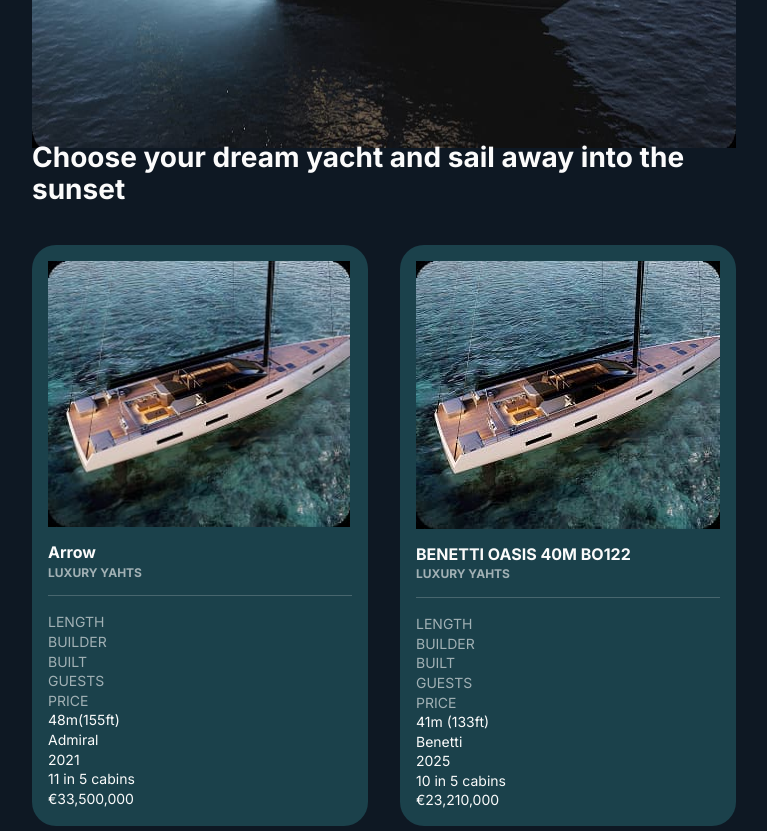
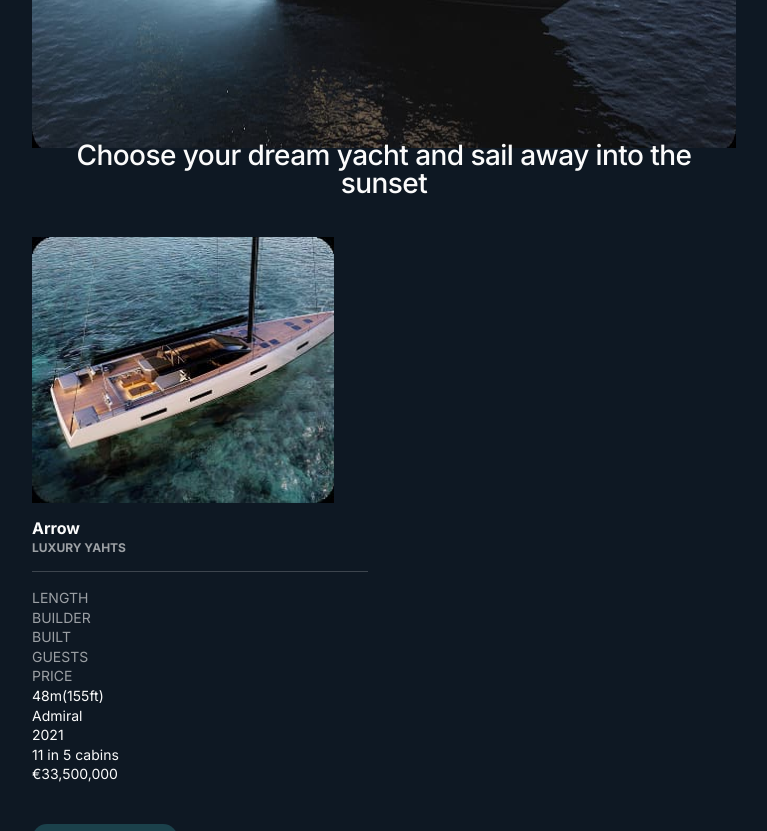
Before and after one commit to anyalazar2487-tech/yachtjet, a plain HTML site: page index.html in a window 1280 px wide. Shown: the part 1652-2483 px from the top of the page, without its empty margins (256-1023 px from the left). Drawn offline with nearby package versions, Linux system fonts and the light colour scheme.

Commit message:
add index file

```diff
--- a/css/styles.css
+++ b/css/styles.css
@@ -385,12 +385,26 @@ img {
 
 /*choose*/
 
+
+.choose-yacht-two,
+.choose-yacht-tree {
+  display: none;
+}
+
 .choose {
-  padding: 80px 0;
+  padding-top: 80px;
+  padding-bottom: 80px;
+  display: flex;
+  flex-direction: column;
 }
 
 .choose-text {
+  font-weight: 500;
   font-size: 28px;
+  line-height: 1;
+  letter-spacing: -0.02em;
+  text-align: center;
+  color: #fbfbfb;
   margin-bottom: 40px;
 }
 
@@ -400,13 +414,6 @@ img {
   gap: 40px;
 }
 
-.choose-yacht-one,
-.choose-yacht-two,
-.choose-yacht-tree {
-  background-color: #1b414b;
-  border-radius: 24px;
-  padding: 16px;
-}
 
 .choose-title {
   font-size: 16px;
```
